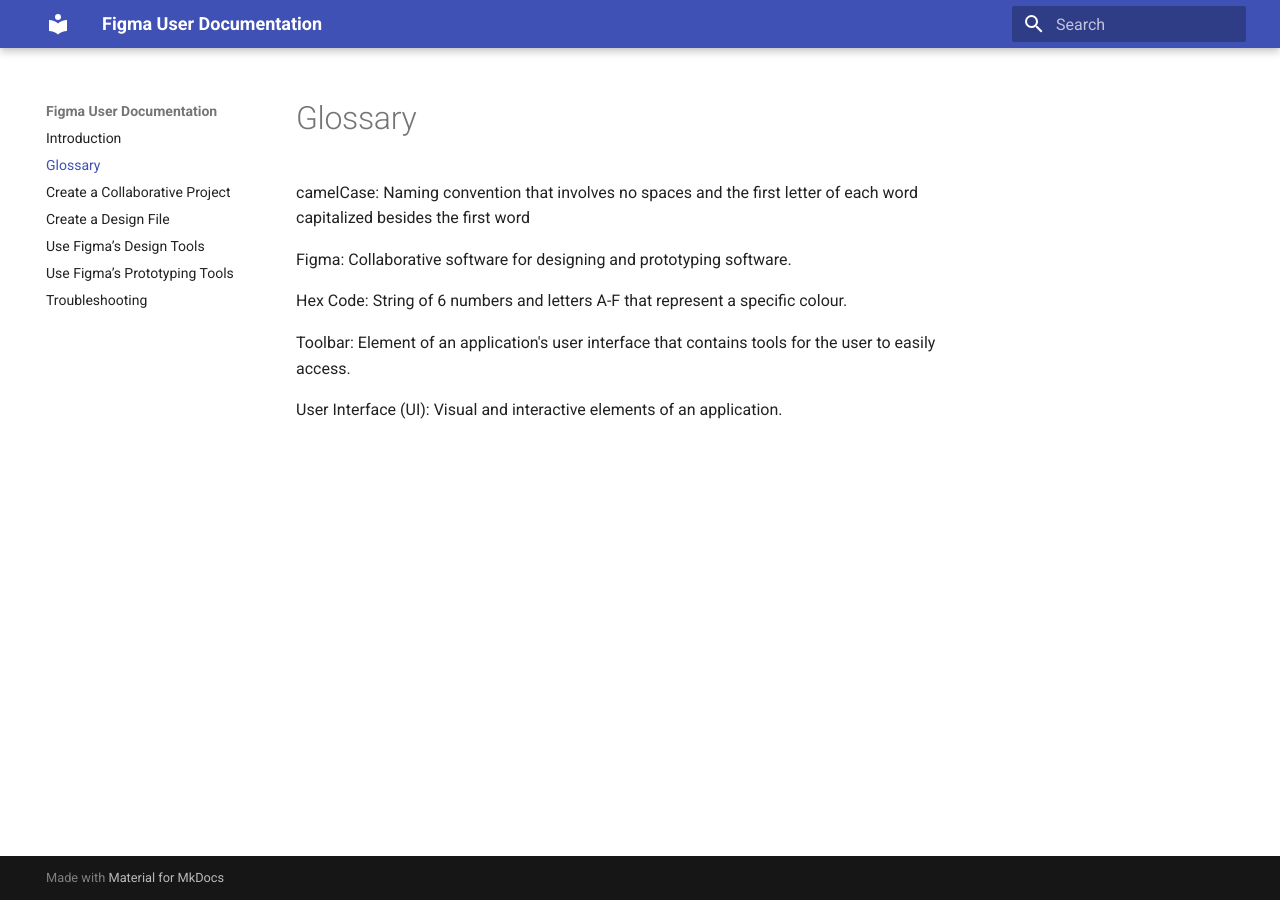
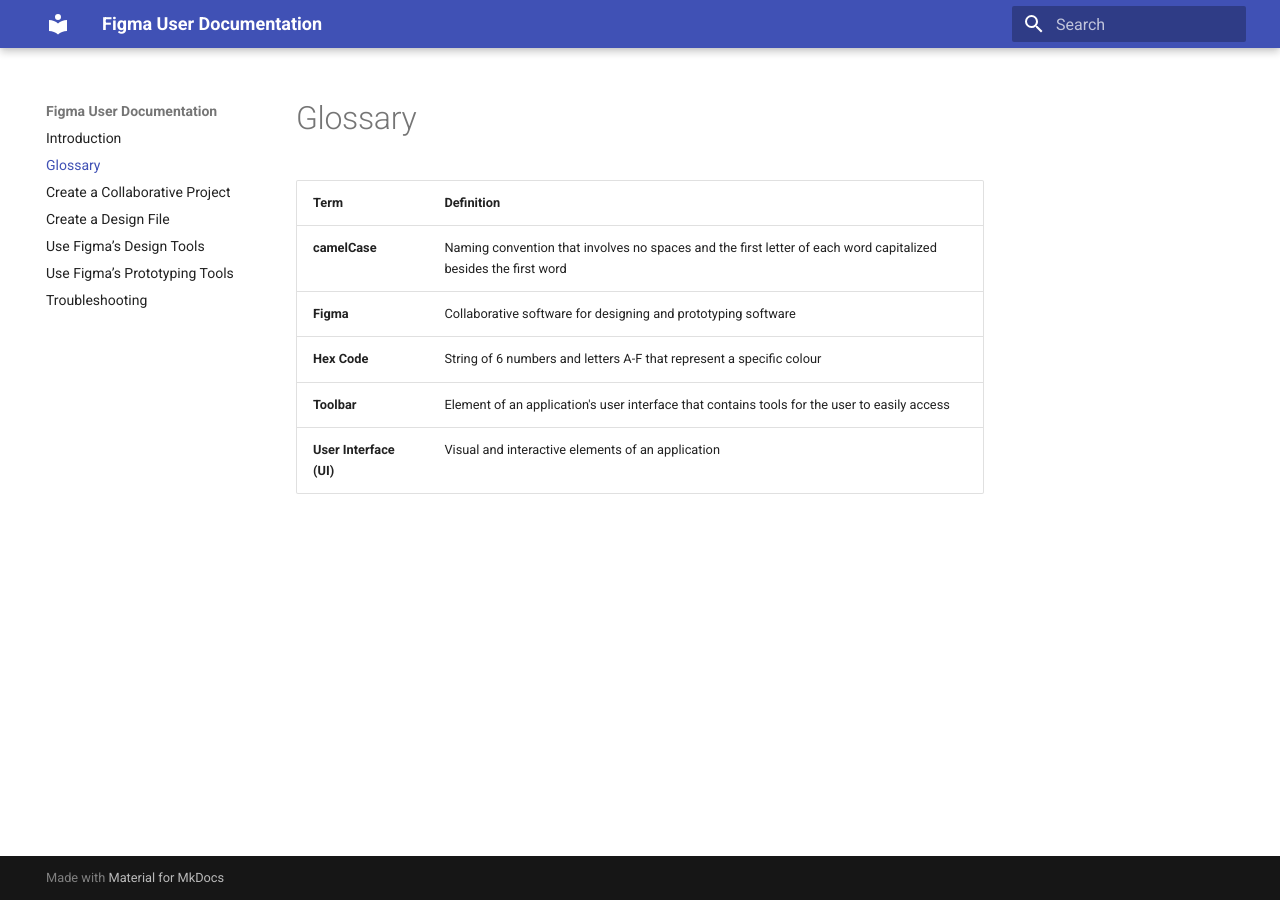
Before and after one commit to avkuda48/figmaUserDocs_avaAnna, an MkDocs documentation site: the page built from docs/glossary.md, in a window 1280 px wide. Built offline with MkDocs 1.6.1 and Material for MkDocs 9.7.7, drawn with Linux system fonts in a browser that asks for light colours.

Commit message:
Tableified Glossary

```diff
--- a/docs/glossary.md
+++ b/docs/glossary.md
@@ -1,11 +1,9 @@
 # Glossary
 
-camelCase: Naming convention that involves no spaces and the first letter of each word capitalized besides the first word
-
-Figma: Collaborative software for designing and prototyping software.
-
-Hex Code: String of 6 numbers and letters A-F that represent a specific colour.
-
-Toolbar: Element of an application's user interface that contains tools for the user to easily access.
-
-User Interface (UI): Visual and interactive elements of an application.
+| Term                    | Definition                                                                                                     |
+| ----------------------- | -------------------------------------------------------------------------------------------------------------- |
+| **camelCase**           | Naming convention that involves no spaces and the first letter of each word capitalized besides the first word |
+| **Figma**               | Collaborative software for designing and prototyping software                                                  |
+| **Hex Code**            | String of 6 numbers and letters A-F that represent a specific colour                                           |
+| **Toolbar**             | Element of an application's user interface that contains tools for the user to easily access                   |
+| **User Interface (UI)** | Visual and interactive elements of an application                                                              |
```
